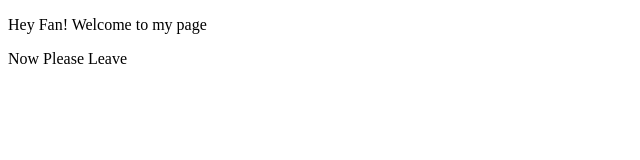
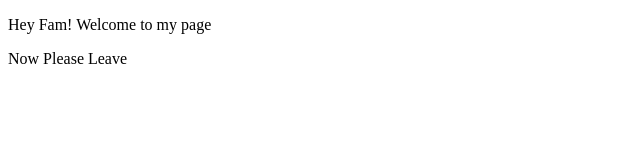
Before and after one commit to Ava-Jyothi/Docker, a plain HTML site: page index.html in a window 1280 px wide. Shown: the full height of the page, 0-640 px from the left. Drawn offline with Linux system fonts and the light colour scheme.

Commit message:
Update index.html

```diff
--- a/index.html
+++ b/index.html
@@ -10,7 +10,7 @@
 
 <!-- Feel free to change this text here -->
 <p>
-  Hey Fan! Welcome to my page
+  Hey Fam! Welcome to my page
 </p>
 <p>
   Now Please Leave
```
